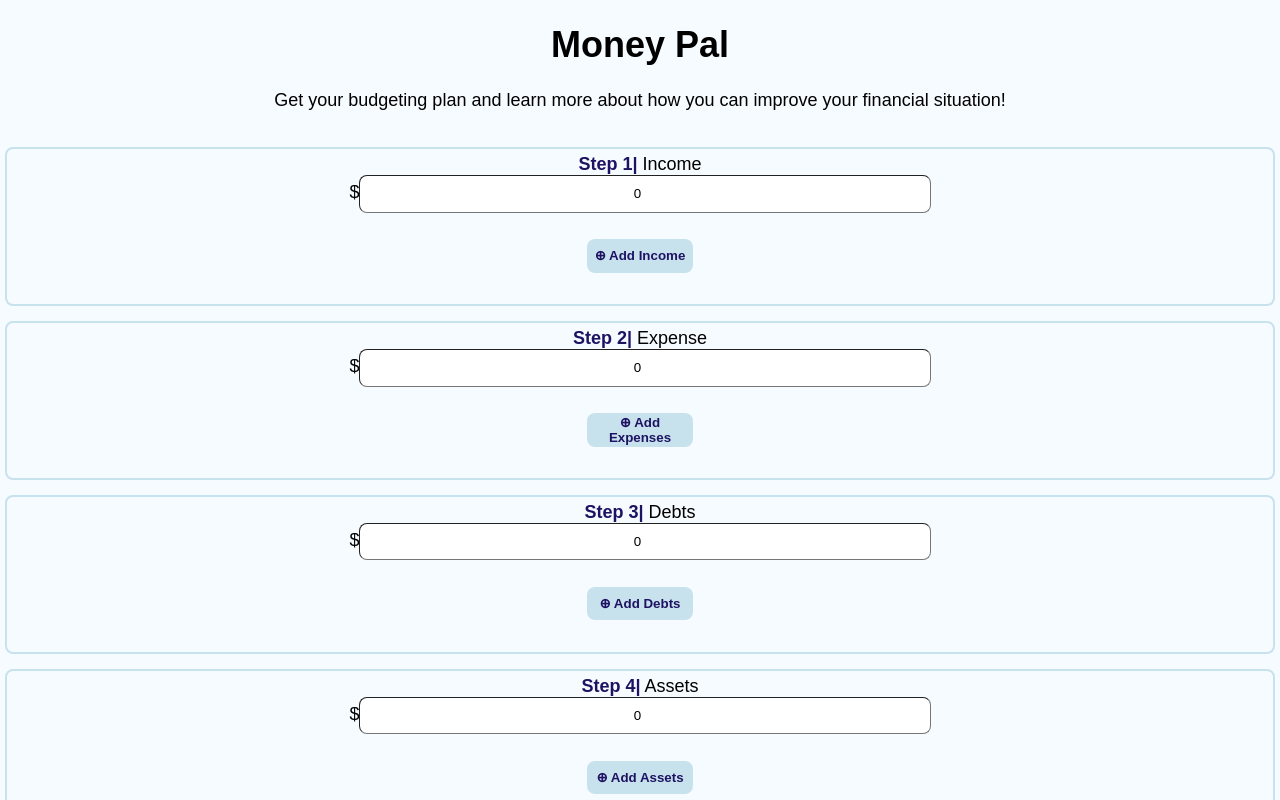
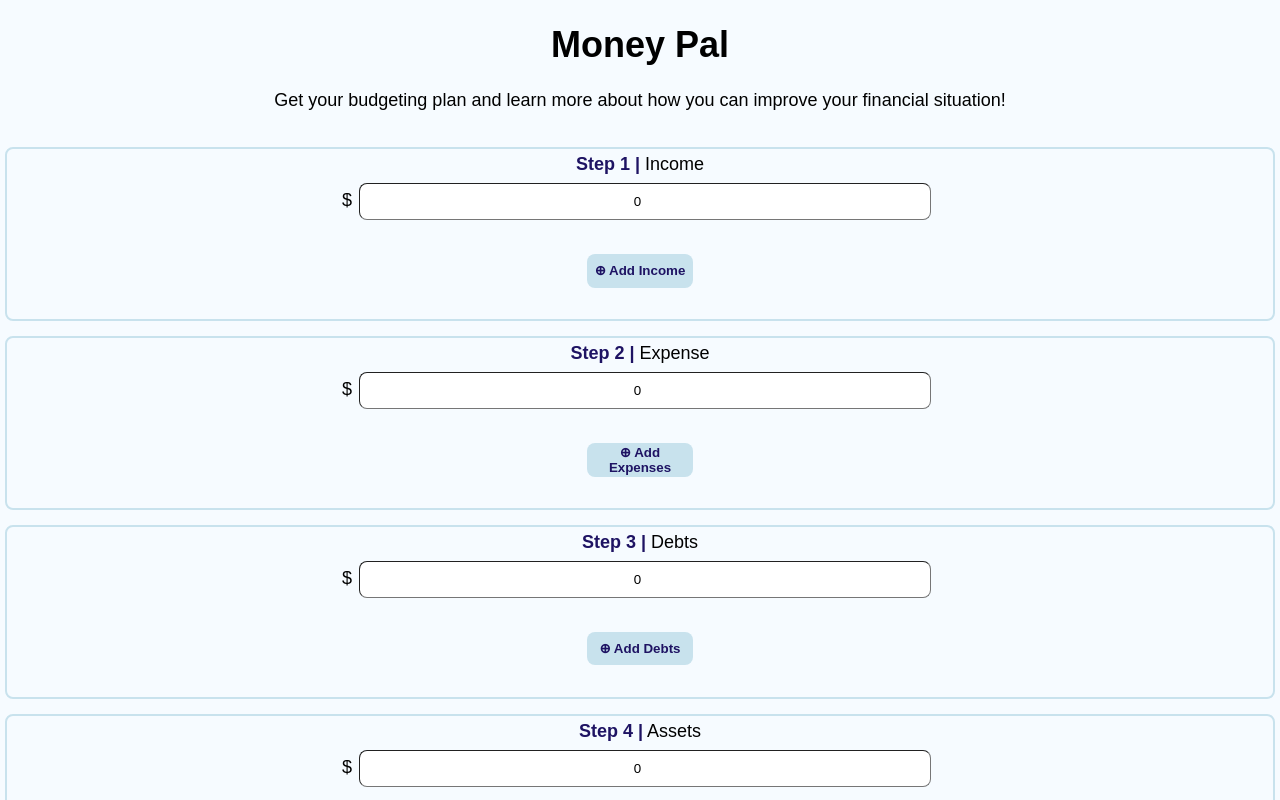
Before and after one commit to Aviakubo/frontend-fin-team-six, a React (Create React App) app: page / in a window 1280 px wide. Shown: the top 800 px of the page. Built offline with nearby package versions, Linux system fonts and the light colour scheme; a web font is replaced by a local one.

Commit message:
trying to center the form with the removal button

```diff
--- a/src/App.css
+++ b/src/App.css
@@ -65,6 +65,7 @@ input {
   width: 45%;
   height: 2.5em;
   background-color: #FFFFFF;
+  margin: 7.5px;
 }
 
 .formSteps {
--- a/src/components/Assets.js
+++ b/src/components/Assets.js
@@ -30,7 +30,7 @@ function Assets() {
     return (
 
         <form className="formSteps" onSubmit={handleSubmit}>
-           <span className="steps">Step 4|</span> Assets
+           <span className="steps">Step 4 |</span> Assets
           {formValues.map((element, index) => (
             <div className="form-inline" key={index}>
               <label>$</label>
--- a/src/components/Debt.js
+++ b/src/components/Debt.js
@@ -30,7 +30,7 @@ function Debt() {
     return (
 
         <form className="formSteps" onSubmit={handleSubmit}>
-            <span className="steps">Step 3|</span> Debts
+            <span className="steps">Step 3 |</span> Debts
           {formValues.map((element, index) => (
             <div className="form-inline" key={index}>
               <label>$</label>
--- a/src/components/Expenses.js
+++ b/src/components/Expenses.js
@@ -31,7 +31,7 @@ function Expenses() {
     return (
 
         <form className="formSteps" onSubmit={handleSubmit}>
-            <span className="steps">Step 2|</span> Expense
+            <span className="steps">Step 2 |</span> Expense
           {formValues.map((element, index) => (
             <div className="form-inline" key={index}>
               <label>$</label>
--- a/src/components/Income.js
+++ b/src/components/Income.js
@@ -32,7 +32,7 @@ function Income() {
     return (
 
         <form className="formSteps" onSubmit={handleSubmit}>
-            <span className="steps">Step 1|</span> Income
+            <span className="steps">Step 1 |</span> Income
           {formValues.map((element, index) => (
             <div className="form-inline" key={index}>
               <label>$</label>
```
